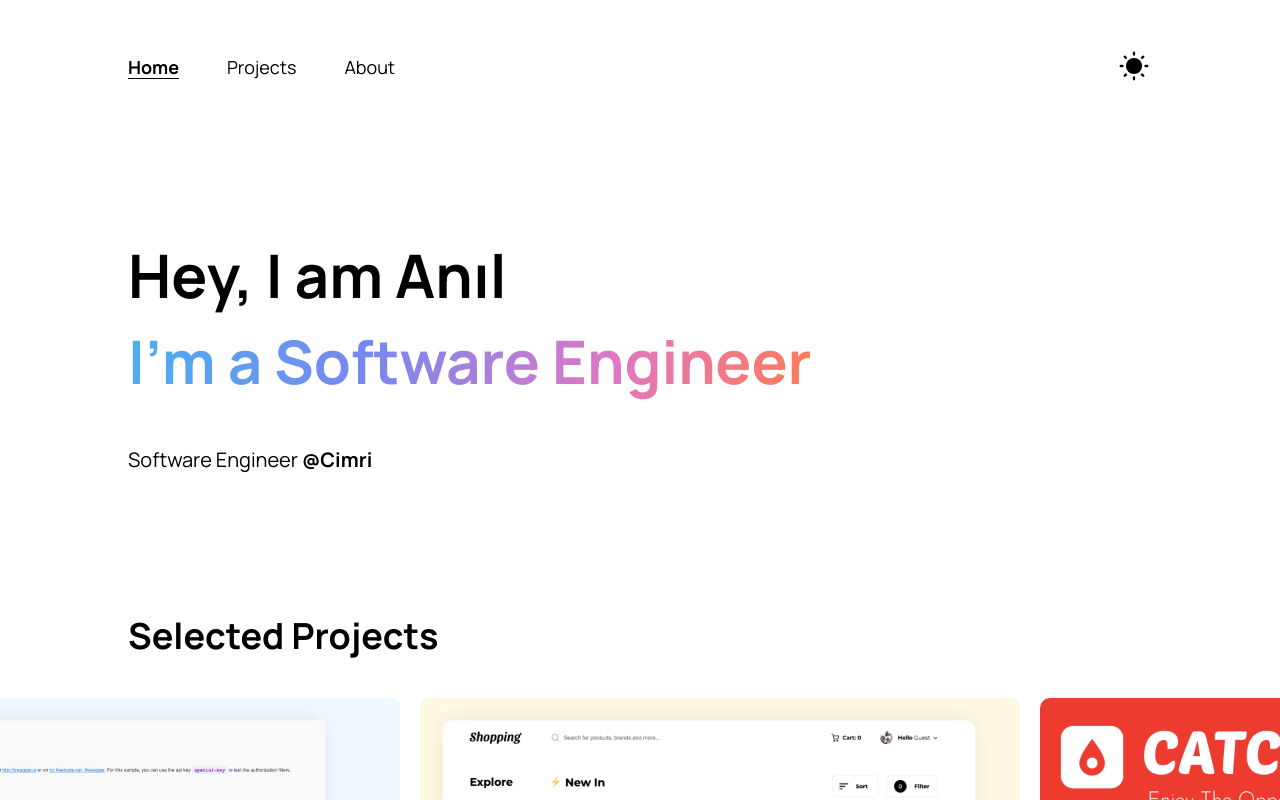
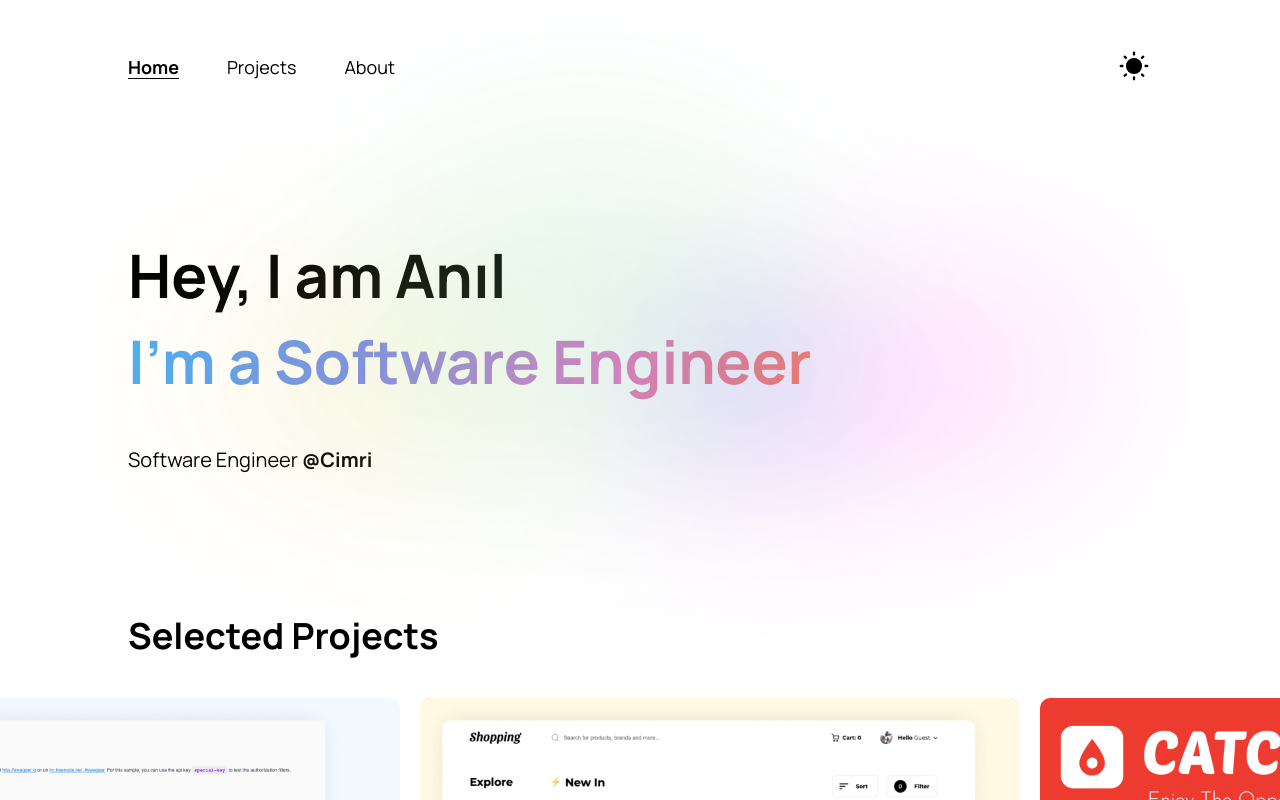
Before and after one commit to anilsenay/anilsenay.com, a Next.js app: page / in a window 1280 px wide. Shown: the top 800 px of the page. Built offline with nearby package versions, Linux system fonts and the light colour scheme.

Commit message:
Add blurry background to home

```diff
--- a/src/pages/home/home.module.scss
+++ b/src/pages/home/home.module.scss
@@ -121,4 +121,25 @@
   .connect.dark {
     background-color: $dark-grey;
   }
+
+  .background {
+    position: fixed;
+    opacity: 0.8;
+    height: 450px;
+    width: 700px;
+    left: -120px;
+    top: -45px;
+    @include for-size(md) {
+      height: auto;
+      width: auto;
+      left: -40px;
+      top: -10px;
+    }
+    @include for-size(lg) {
+      left: 100px;
+    }
+    @include for-size(xl) {
+      left: 200px;
+    }
+  }
 }
--- a/src/pages/home/home.page.tsx
+++ b/src/pages/home/home.page.tsx
@@ -6,6 +6,8 @@ import CtaLink from "@/components/CtaLink";
 import Link from "next/link";
 import Projects from "./components/Projects";
 import { useTheme } from "next-themes";
+import Image from "next/image";
+import BlurryBackground from "@/assets/blurry-bg.png";
 
 type Props = {};
 
@@ -28,6 +30,11 @@ export default function HomePage({}: Props) {
       </Head>
       <Layout>
         <main className={styles.main}>
+          <Image
+            src={BlurryBackground}
+            alt="Blurry Background"
+            className={styles.background}
+          />
           <h1>Hey, I am Anıl</h1>
           <h1
             className={`${styles.title} ${
```
Also changed, not shown: src/assets/blurry-bg.png (added).
